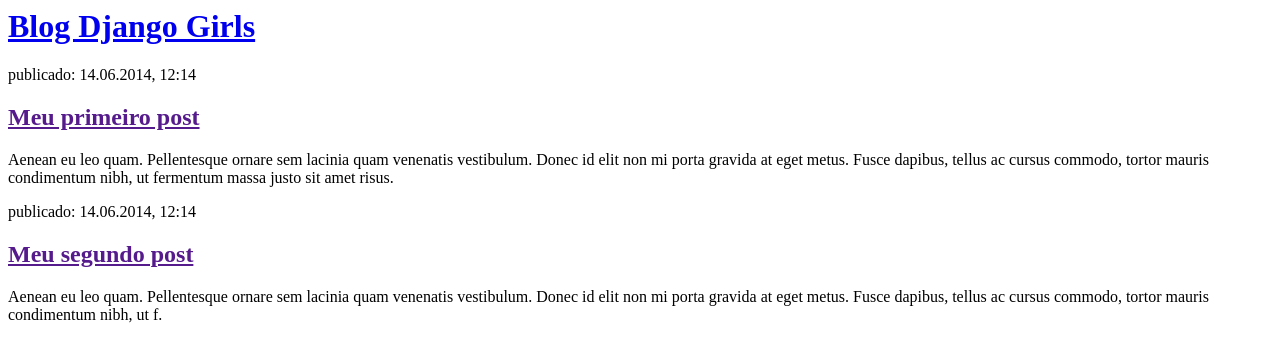
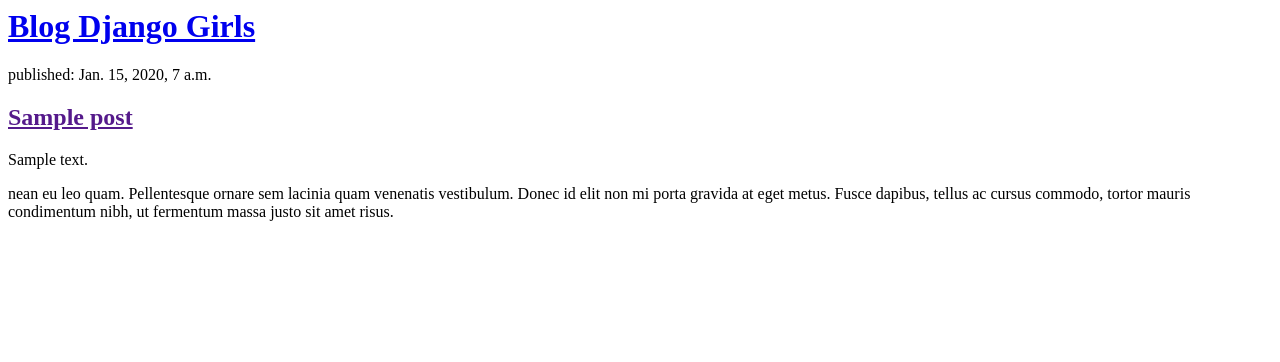
Before and after one commit to zigmon30/djangogirls, a Django app: page / in a window 1280 px wide. Shown: the top 362 px of the page. Run offline with Django 3.2, Linux system fonts and the light colour scheme; tables that the repository leaves empty hold one stand-in row (values such as "Sample post").

Commit message:
up in templats

```diff
--- a/blog/templates/blog/post_list.html
+++ b/blog/templates/blog/post_list.html
@@ -8,15 +8,15 @@
         </div>
 
         <div>
-            <p>publicado: 14.06.2014, 12:14</p>
-            <h2><a href="">Meu primeiro post</a></h2>
-            <p>Aenean eu leo quam. Pellentesque ornare sem lacinia quam venenatis vestibulum. Donec id elit non mi porta gravida at eget metus. Fusce dapibus, tellus ac cursus commodo, tortor mauris condimentum nibh, ut fermentum massa justo sit amet risus.</p>
+          {% for post in posts %}
+              <div>
+                  <p>published: {{ post.published_date }}</p>
+                  <h2><a href="">{{ post.title }}</a></h2>
+                  <p>{{ post.text|linebreaksbr }}</p>
+              </div>
+          {% endfor %}nean eu leo quam. Pellentesque ornare sem lacinia quam venenatis vestibulum. Donec id elit non mi porta gravida at eget metus. Fusce dapibus, tellus ac cursus commodo, tortor mauris condimentum nibh, ut fermentum massa justo sit amet risus.</p>
         </div>
 
-        <div>
-            <p>publicado: 14.06.2014, 12:14</p>
-            <h2><a href="">Meu segundo post</a></h2>
-            <p>Aenean eu leo quam. Pellentesque ornare sem lacinia quam venenatis vestibulum. Donec id elit non mi porta gravida at eget metus. Fusce dapibus, tellus ac cursus commodo, tortor mauris condimentum nibh, ut f.</p>
-        </div>
+
     </body>
 </html>
--- a/blog/views.py
+++ b/blog/views.py
@@ -1,5 +1,8 @@
 from django.shortcuts import render
+from django.utils import timezone
+from .models import Post
 
-# Create your views here.
+
 def post_list(request):
-    return render(request, 'blog/post_list.html', {})
+    posts = Post.objects.filter(published_date__lte=timezone.now()).order_by('published_date')
+    return render(request, 'blog/post_list.html', {'posts': posts})
```
